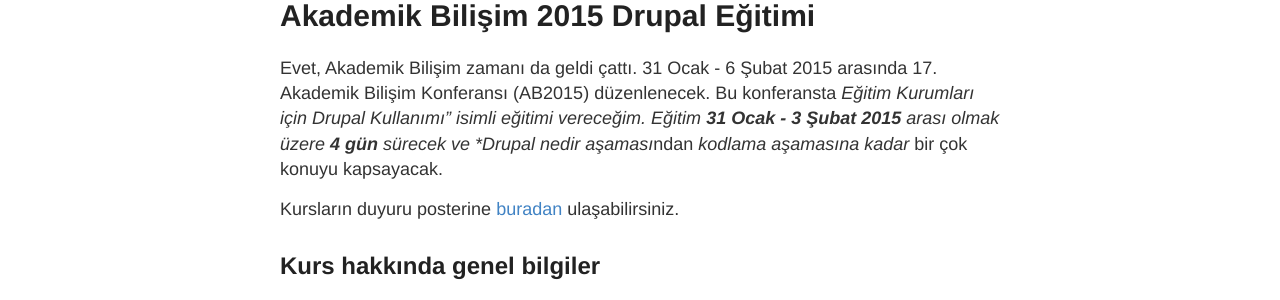
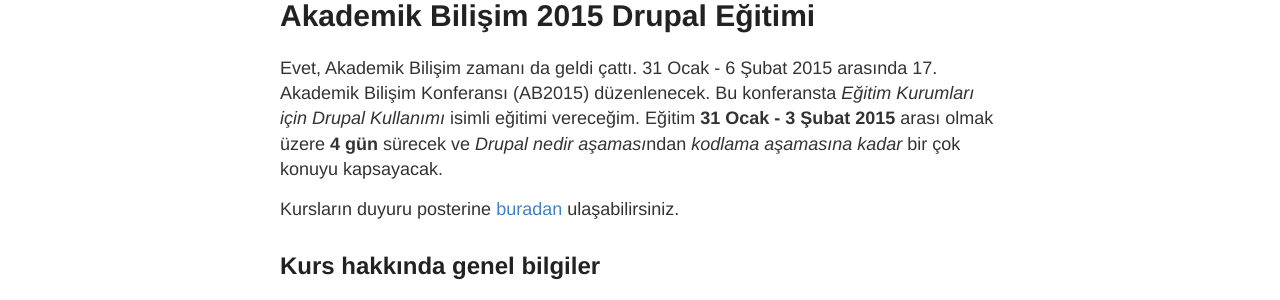
Before and after one commit to orbingol/orbingol.github.io, a Jekyll site: the page built from _posts/2014-12-26-akademik-bilisim-2105-drupal-egitimi.md, in a window 1280 px wide. Shown: the part 171-471 px from the top of the page. Built offline with Jekyll 4.4.1, drawn with Linux system fonts in a browser that asks for light colours; comment, search, counter and statistics services are not loaded.

Commit message:
Fixed extra italic section.

```diff
--- a/_posts/2014-12-26-akademik-bilisim-2105-drupal-egitimi.md
+++ b/_posts/2014-12-26-akademik-bilisim-2105-drupal-egitimi.md
@@ -6,7 +6,7 @@
 - drupal
 - training
 ---
-Evet, Akademik Bilişim zamanı da geldi çattı. 31 Ocak - 6 Şubat 2015 arasında 17. Akademik Bilişim Konferansı (AB2015) düzenlenecek. Bu konferansta *Eğitim Kurumları için Drupal Kullanımı" isimli eğitimi vereceğim. Eğitim **31 Ocak - 3 Şubat 2015** arası olmak üzere **4 gün** sürecek ve *Drupal nedir aşaması*ndan *kodlama aşamasına kadar* bir çok konuyu kapsayacak.
+Evet, Akademik Bilişim zamanı da geldi çattı. 31 Ocak - 6 Şubat 2015 arasında 17. Akademik Bilişim Konferansı (AB2015) düzenlenecek. Bu konferansta *Eğitim Kurumları için Drupal Kullanımı* isimli eğitimi vereceğim. Eğitim **31 Ocak - 3 Şubat 2015** arası olmak üzere **4 gün** sürecek ve *Drupal nedir aşaması*ndan *kodlama aşamasına kadar* bir çok konuyu kapsayacak.
 
 Kursların duyuru posterine [buradan](/files/ab2015-kurslar.pdf) ulaşabilirsiniz.
 
```
